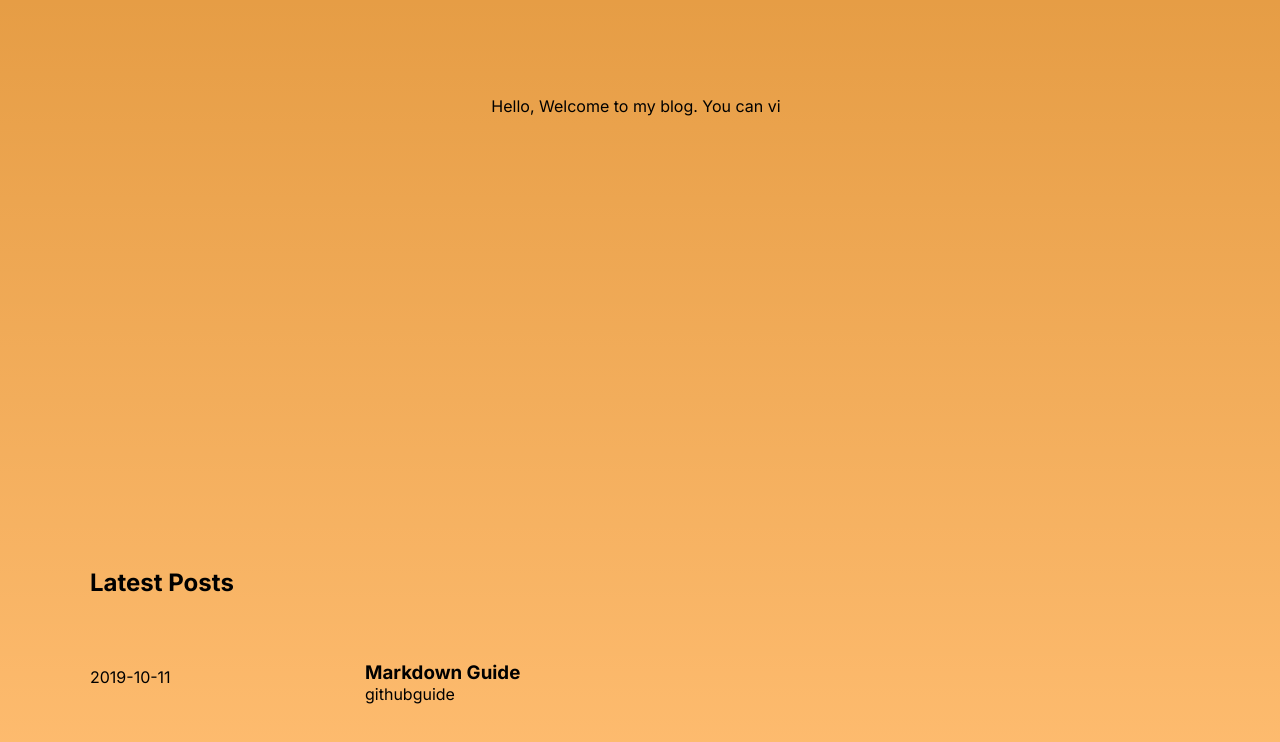
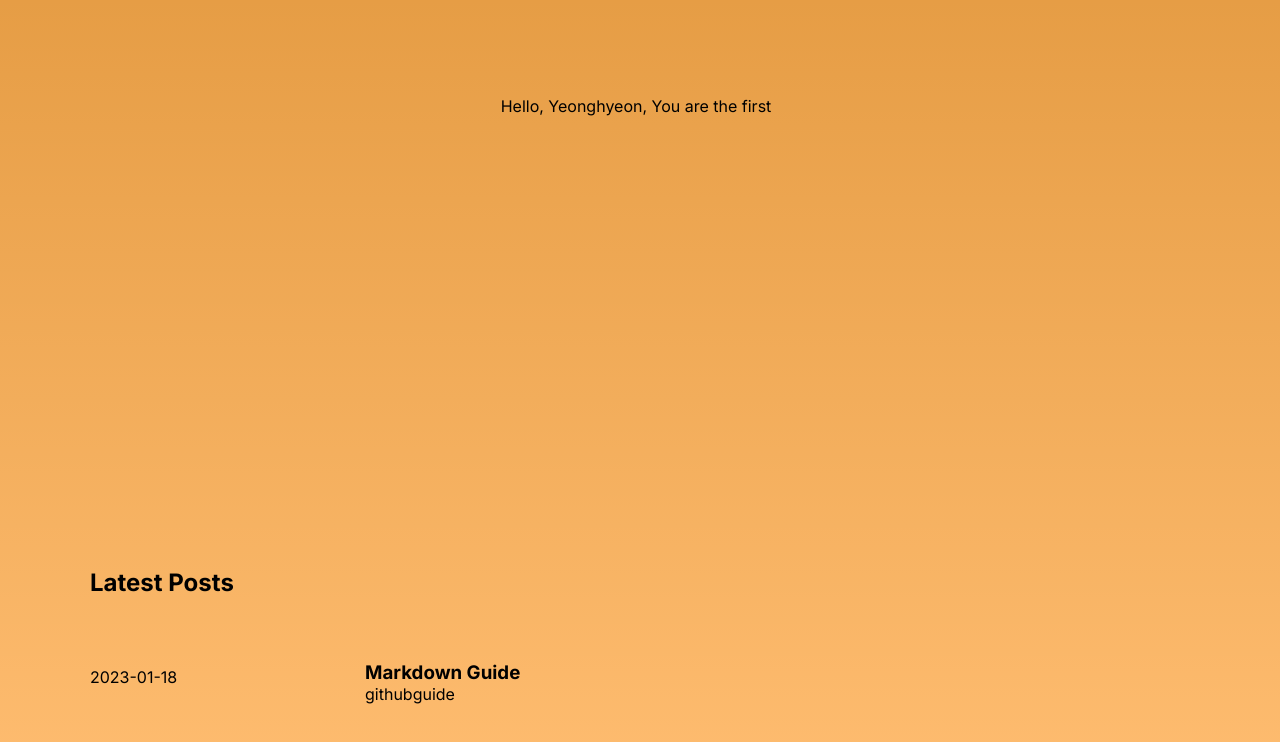
Before and after one commit to Muffinmann/my-next-blog, a Next.js app: page / in a window 1280 px wide. Shown: the top 742 px of the page. Built offline with nearby package versions, Linux system fonts and the light colour scheme.

Commit message:
config welcom text

```diff
--- a/data/posts/test-post.md
+++ b/data/posts/test-post.md
@@ -1,6 +1,6 @@
 ---
 title: 'Markdown Guide'
-date: '2019-10-11'
+date: '2023-01-18'
 tags: ['github', 'guide']
 draft: false
 summary: 'Markdown cheatsheet for all your blogging needs - headers, lists, images, tables and more! An illustrated guide based on GitHub Flavored Markdown.'
--- a/pages/index.tsx
+++ b/pages/index.tsx
@@ -30,11 +30,13 @@ export default function Home({ allPostsData }: HomeProps) {
 
         <Link href={'/'}>
           <TypeMachine>
-            {/* TODO: support <a>: extract the string  */}
-            Hello, Welcome to my blog. You can visit
-            <Link href={'/posts/test-post'}>First Post</Link>
-            or visit my
-            <Link href={'/projects'}>Projects</Link>
+            Hello, Yeonghyeon,
+            You are the first guest to this site, WELCOME!
+            How are you today?
+            I hope you are having a good time. This blog is still
+            under construction, so temporary you can only visit my
+            <Link href={'/posts/test-post'}>First Post</Link> &lt;- click
+            it. But more posts are coming soon :D
           </TypeMachine>
         </Link>
       </div>
```
